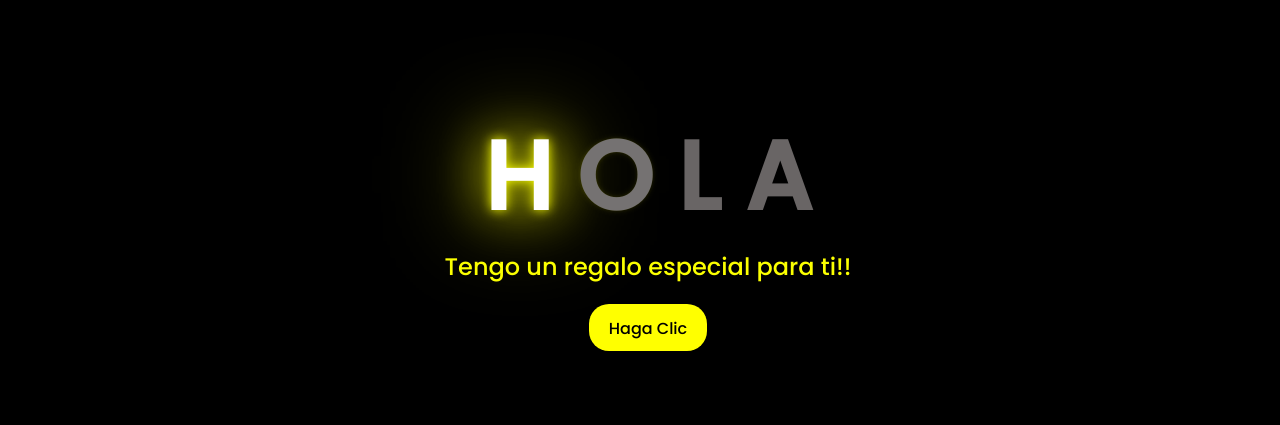
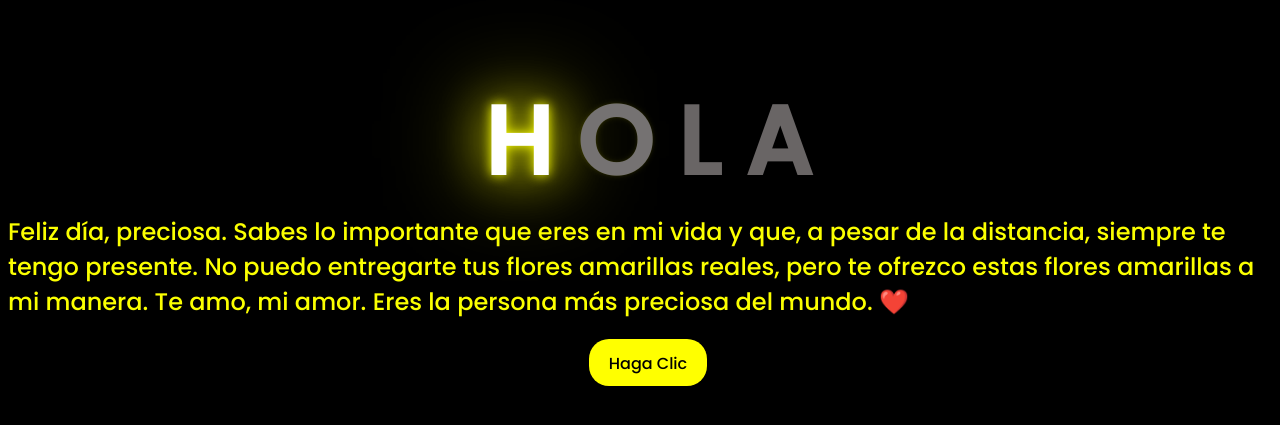
Before and after one commit to OscarSar30/flores, a plain HTML site: page index.html in a window 1280 px wide. Shown: the part 181-606 px from the top of the page. Drawn offline with Linux system fonts and the light colour scheme.

Commit message:
Update index.html

```diff
--- a/index.html
+++ b/index.html
@@ -25,7 +25,7 @@
         <span></span>
     </div>
     <div class="description">
-        <span>Tengo un regalo especial para ti!!</span>
+        <span>Feliz día, preciosa. Sabes lo importante que eres en mi vida y que, a pesar de la distancia, siempre te tengo presente. No puedo entregarte tus flores amarillas reales, pero te ofrezco estas flores amarillas a mi manera. Te amo, mi amor. Eres la persona más preciosa del mundo. ❤️</span>
     </div>
     <div class="button">
         <button>
```
